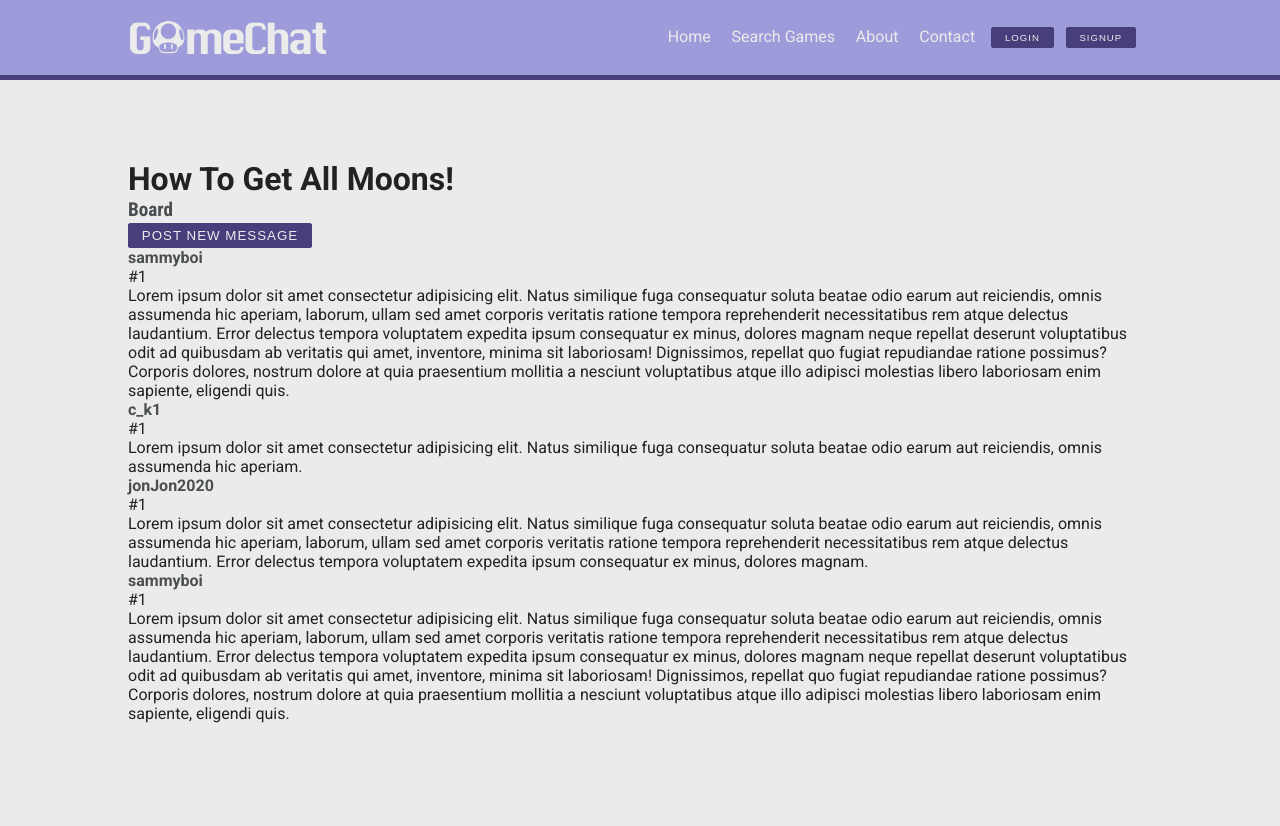
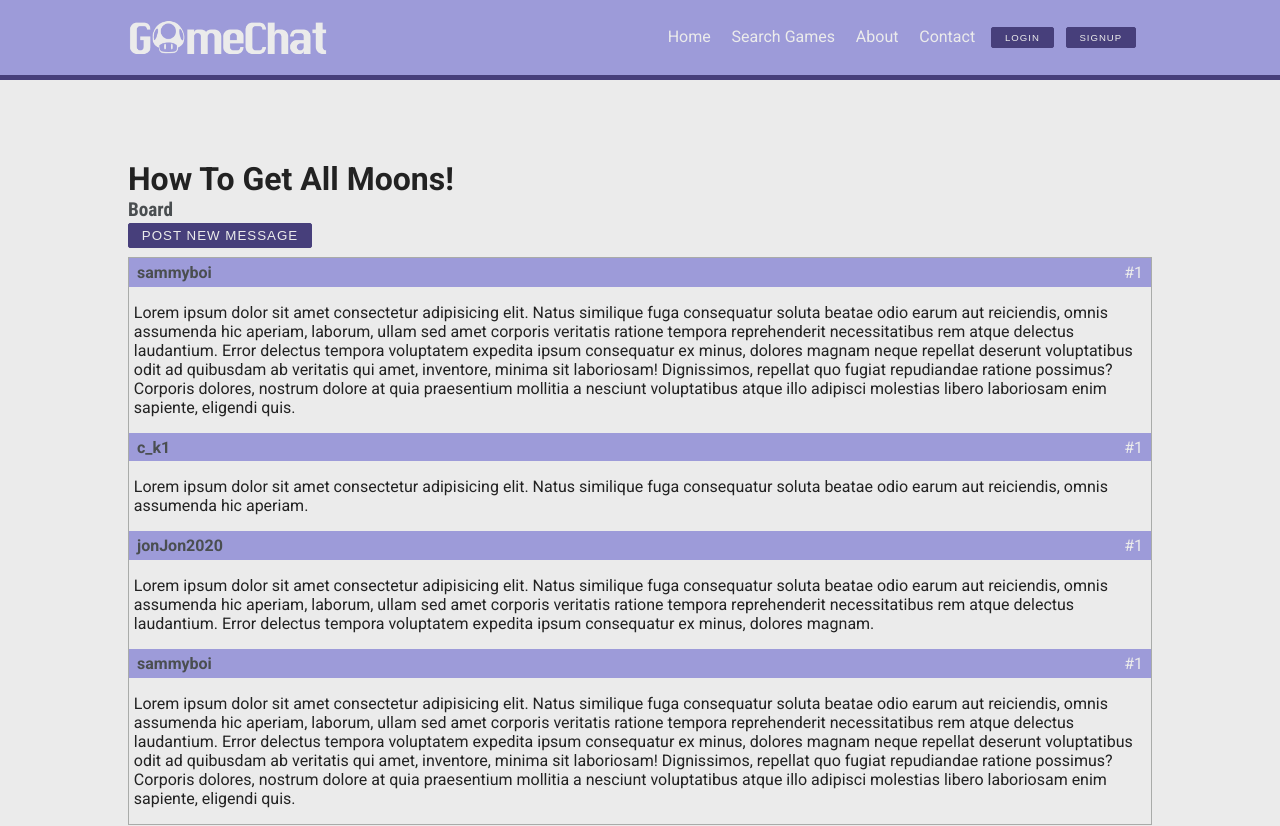
Before and after one commit to johncoryk/react-message-board, a React (Create React App) app in the folder client/: page /topic/1 in a window 1280 px wide. Shown: the top 826 px of the page. Built offline with nearby package versions, Linux system fonts and the light colour scheme; the HTML template or start-up script is replaced by a standard one.

Commit message:
topic view with styling!

```diff
--- a/client/src/components/Topic.js
+++ b/client/src/components/Topic.js
@@ -23,7 +23,7 @@ export default class Topic extends Component {
         <Button text='Post New Message' color='default' />
         <div className='topics-container'>
           {posts.map(post => (
-            <>
+            <div key={post.id} className='post-row'>
               <div className='post-header'>
                 <GameHeading text={post.user} />
                 <p>#1</p>
@@ -31,7 +31,7 @@ export default class Topic extends Component {
               <div className='post-body'>
                 <p>{post.body}</p>
               </div>
-            </>
+            </div>
           ))}
         </div>
       </main>
--- a/client/src/styles/style.css
+++ b/client/src/styles/style.css
@@ -250,6 +250,7 @@ a:hover {
 .boards-table {
   display: flex;
   flex-direction: column;
+  border: 1px solid var(--main-gray);
 }
 
 .table-header {
@@ -283,3 +284,22 @@ a:hover {
   flex-direction: row;
   justify-content: space-between;
 }
+
+/* TOPIC PAGE/POSTS */
+.topics-container {
+  margin-top: 0.6rem;
+  border: 1px solid var(--main-gray);
+}
+
+.post-header {
+  background-color: var(--light-purple);
+  color: var(--main-bg);
+  display: flex;
+  flex-direction: row;
+  justify-content: space-between;
+  padding: 0.3rem 0.5rem;
+}
+
+.post-body {
+  padding: 1rem 0.3rem;
+}
```
